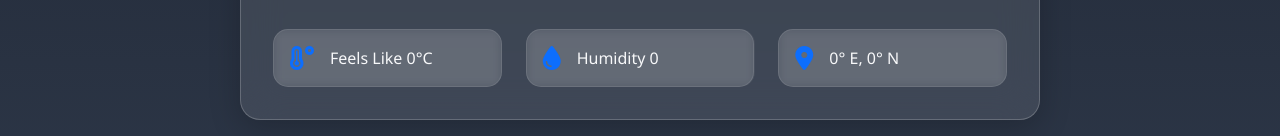
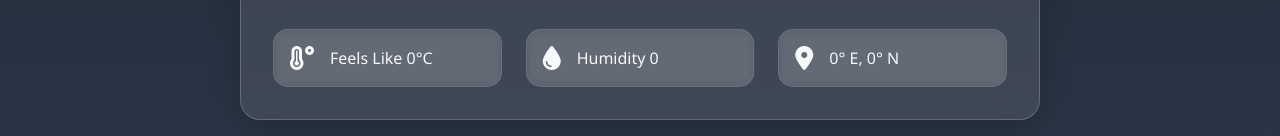
Before and after one commit to NafisRayan/Weather-App, a plain HTML site: page index.html in a window 1280 px wide. Shown: the part 580-716 px from the top of the page. Drawn offline with Linux system fonts and the light colour scheme; no server answers.

Commit message:
update: change detail item icon color to match text color

```diff
--- a/style.css
+++ b/style.css
@@ -214,7 +214,7 @@ input:focus {
 
 .detail-item i {
     font-size: 1.5rem;
-    color: var(--accent-color);
+    color: var(--text-color); /* Change icon color to match text color (#f8f9fa) */
 }
 
 .credits {
```
